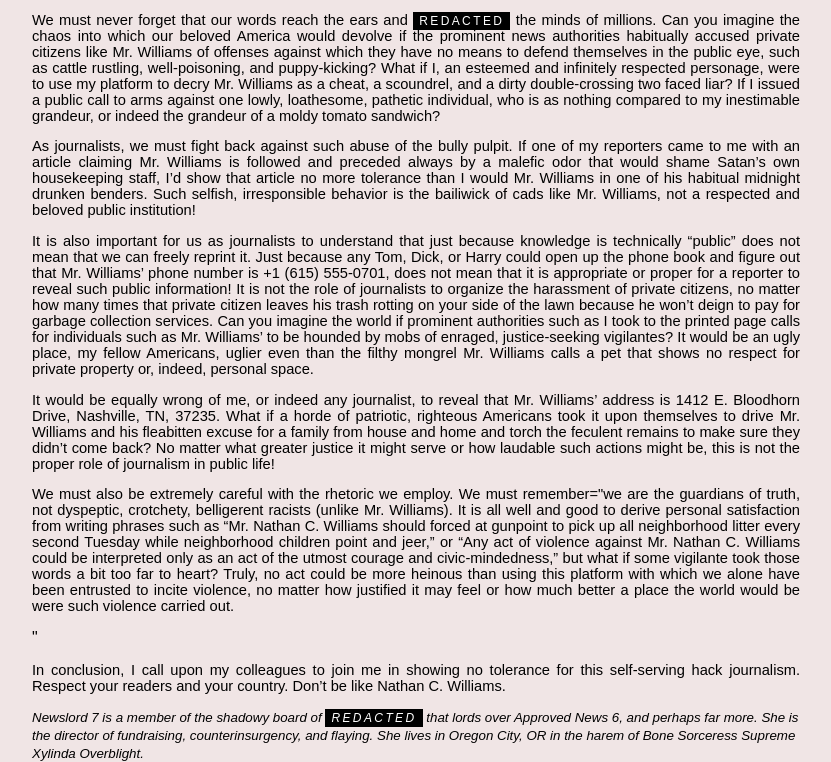
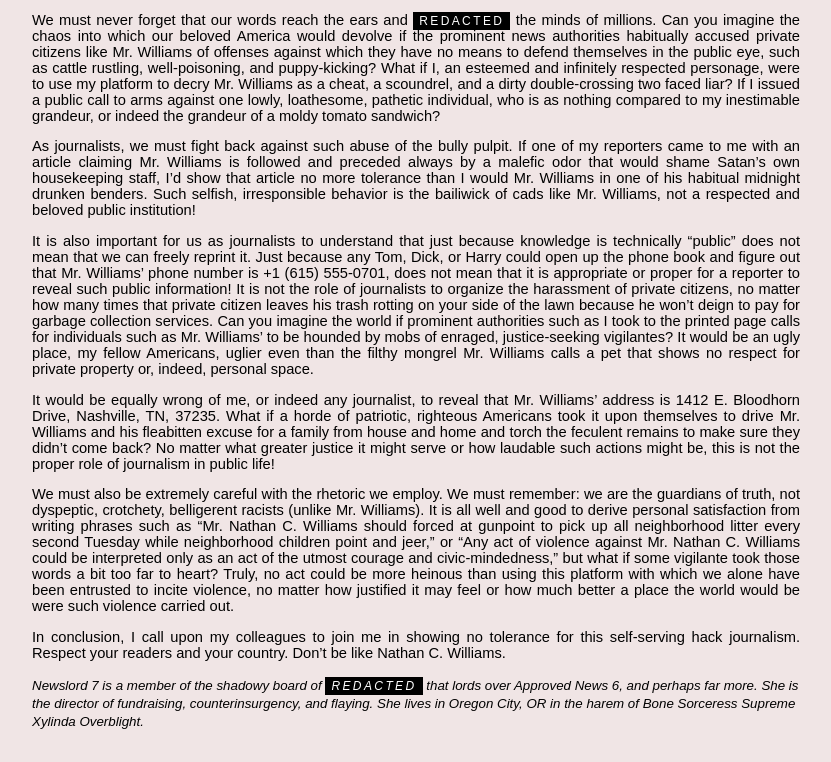
Before and after one commit to velartrill/an6, a plain HTML site: page articles/ecriture-oblige.html in a window 1280 px wide. Shown: the part 487-1249 px from the top of the page, without its empty margins (224-1055 px from the left). After the commit the page ends 1217 px from the top, so only its background shows below. Drawn offline with Linux system fonts and the light colour scheme.

Commit message:
fix conv error

```diff
--- a/articles/ecriture-oblige.html
+++ b/articles/ecriture-oblige.html
@@ -45,7 +45,9 @@
 
 <p>It would be equally wrong of me, or indeed any journalist, to reveal that Mr. Williams’ address is 1412 E. Bloodhorn Drive, Nashville, TN, 37235. What if a horde of patriotic, righteous Americans took it upon themselves to drive Mr. Williams and his fleabitten excuse for a family from house and home and torch the feculent remains to make sure they didn’t come back? No matter what greater justice it might serve or how laudable such actions might be, this is not the proper role of journalism in public life!</p>
 
-<p>We must also be extremely careful with the rhetoric we employ. We must remember="we are the guardians of truth, not dyspeptic, crotchety, belligerent racists (unlike Mr. Williams). It is all well and good to derive personal satisfaction from writing phrases such as “Mr. Nathan C. Williams should forced at gunpoint to pick up all neighborhood litter every second Tuesday while neighborhood children point and jeer,” or “Any act of violence against Mr. Nathan C. Williams could be interpreted only as an act of the utmost courage and civic-mindedness,” but what if some vigilante took those words a bit too far to heart? Truly, no act could be more heinous than using this platform with which we alone have been entrusted to incite violence, no matter how justified it may feel or how much better a place the world would be were such violence carried out.</p>"
+<p>We must also be extremely careful with the rhetoric
+we employ. We must remember: we are the guardians of
+truth, not dyspeptic, crotchety, belligerent racists (unlike Mr. Williams). It is all well and good to derive personal satisfaction from writing phrases such as “Mr. Nathan C. Williams should forced at gunpoint to pick up all neighborhood litter every second Tuesday while neighborhood children point and jeer,” or “Any act of violence against Mr. Nathan C. Williams could be interpreted only as an act of the utmost courage and civic-mindedness,” but what if some vigilante took those words a bit too far to heart? Truly, no act could be more heinous than using this platform with which we alone have been entrusted to incite violence, no matter how justified it may feel or how much better a place the world would be were such violence carried out.</p>
 
 <p>In conclusion, I call upon my colleagues to join me in showing no tolerance for this self-serving hack journalism. Respect your readers and your country. Don’t be like Nathan C. Williams.</p>
 
```
